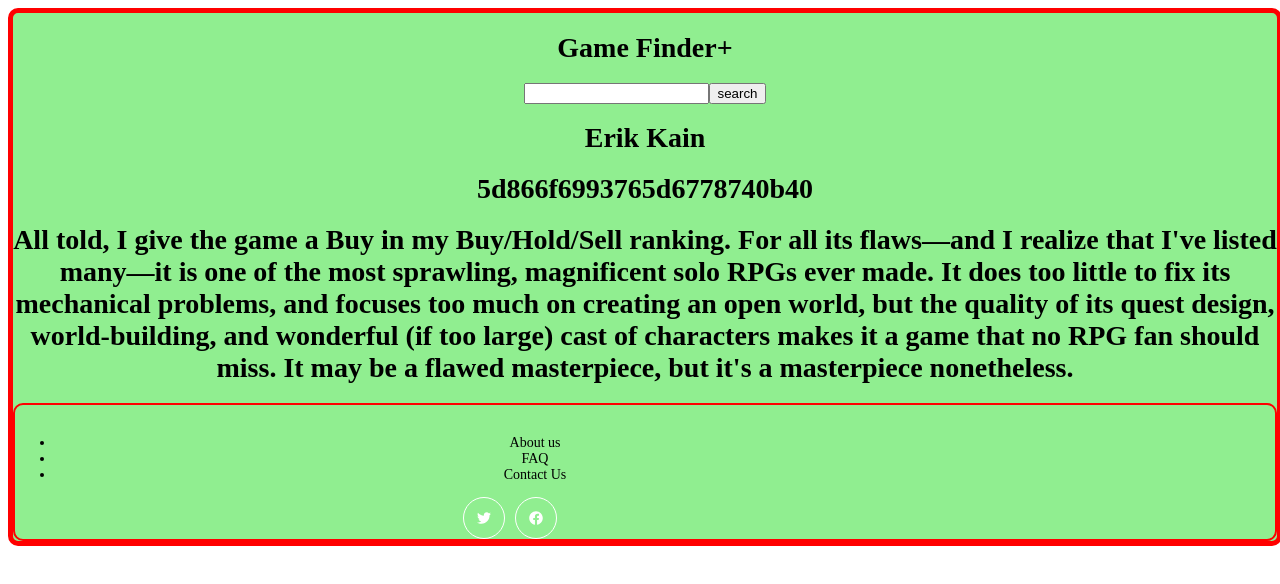
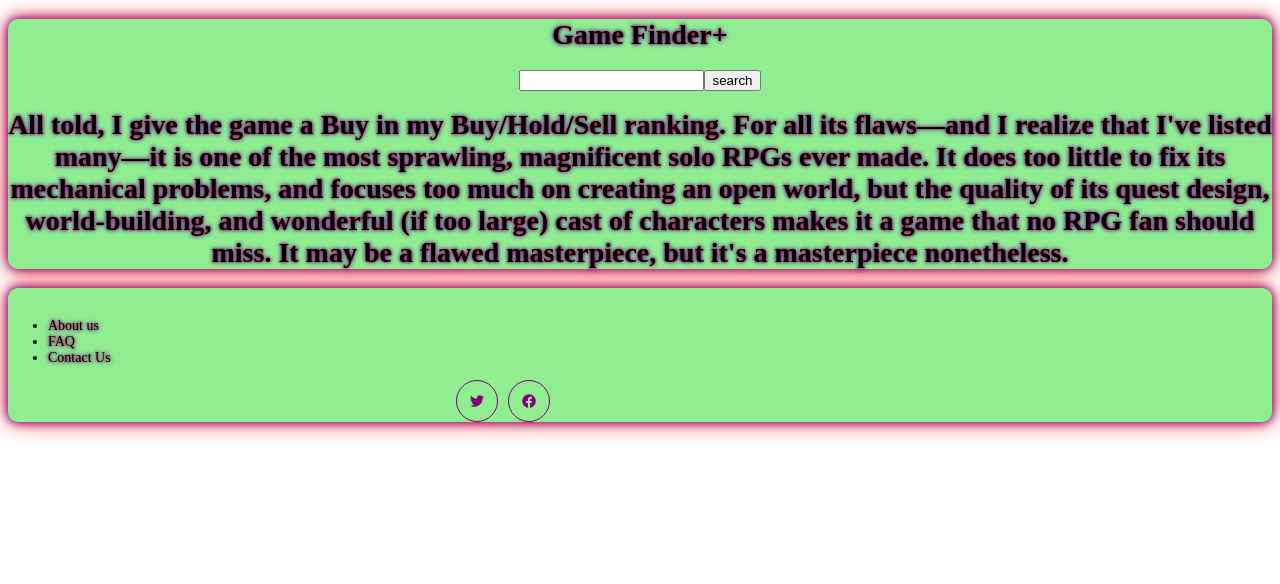
Before and after one commit to JeromeSax/VideoGameSearch_app, a React (Create React App) app: page / in a window 1280 px wide. Shown: the top 584 px of the page. Built offline with nearby package versions, Linux system fonts and the light colour scheme.

Commit message:
containers styled and text colors changed

```diff
--- a/src/App.js
+++ b/src/App.js
@@ -13,7 +13,11 @@
   background-color: lightgreen;
   font-size: 14px;
   border-radius: 10px 10px 10px 10px;
-  border: 5px solid red;
+  box-shadow:  0 0 20px #FF0000, 0 0 10px #0000FF;
+
+  h1 {
+    text-shadow: 0 0 3px #FF0000, 0 0 5px #0000FF;
+  }
 `
 
 function App() {
@@ -142,8 +146,8 @@
         <h1>Game Finder+</h1>
         <Form  handleSubmit={handleSubmit} handleChange={handleChange} form={form} />
         <VideogameDisplay game={game} />
-        <Footer />
       </Container>
+      <Footer />
 
     </div>
   );
--- a/src/components/VideogameDisplay.js
+++ b/src/components/VideogameDisplay.js
@@ -5,8 +5,8 @@
   const loaded =() => {
     return (
       <div>
-        <h1>{game.Authors[0].name}</h1>
-        <h1>{game._id}</h1>
+        {/* <h1>{game.Authors[0].name}</h1> */}
+        {/* <h1>{game._id}</h1> */}
         <h1>{game.snippet}</h1>
       </div>
     );
--- a/src/components/styles/Footer.styled.js
+++ b/src/components/styles/Footer.styled.js
@@ -4,5 +4,7 @@
     background-color: lightgreen;
     font-size: 14px;
     border-radius: 10px 10px 10px 10px;
-    border: 2px solid red;
+    width: 100%;
+    box-shadow:  0 0 20px #FF0000, 0 0 10px #0000FF;
+    text-shadow: 0 0 3px #FF0000, 0 0 5px #0000FF;
 `
--- a/src/components/styles/SocialIcons.styled.js
+++ b/src/components/styles/SocialIcons.styled.js
@@ -5,14 +5,15 @@
     align-items: center;
     justify-content: center;
 
+
     li {
         list-style: none;
     }
 
     a {
-    border: 1px solid #fff;
+    border: 1px solid purple;
     border-radius: 50%;
-    color: #fff;
+    color: purple;
     display: inline-flex;
     align-items: center;
     justify-content: center;
```
